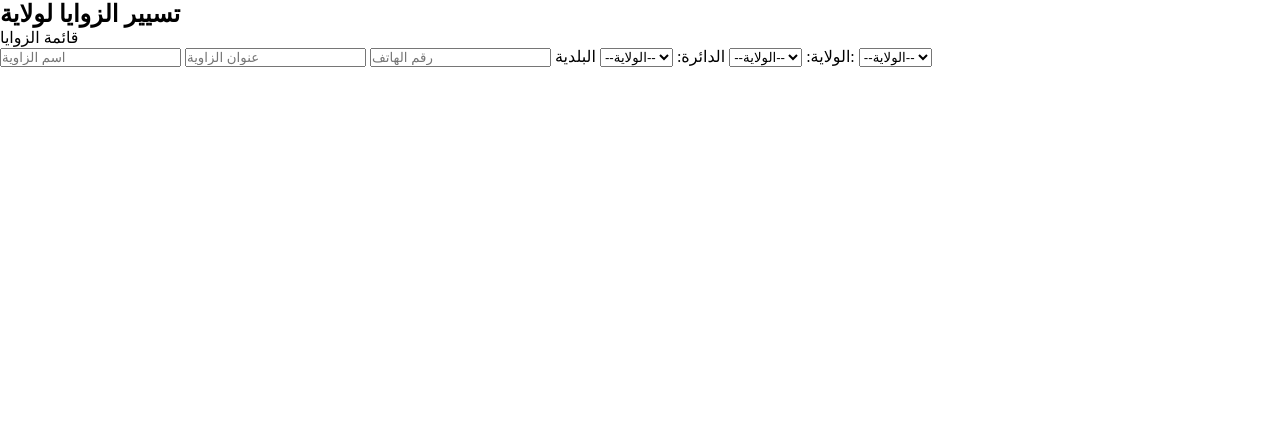
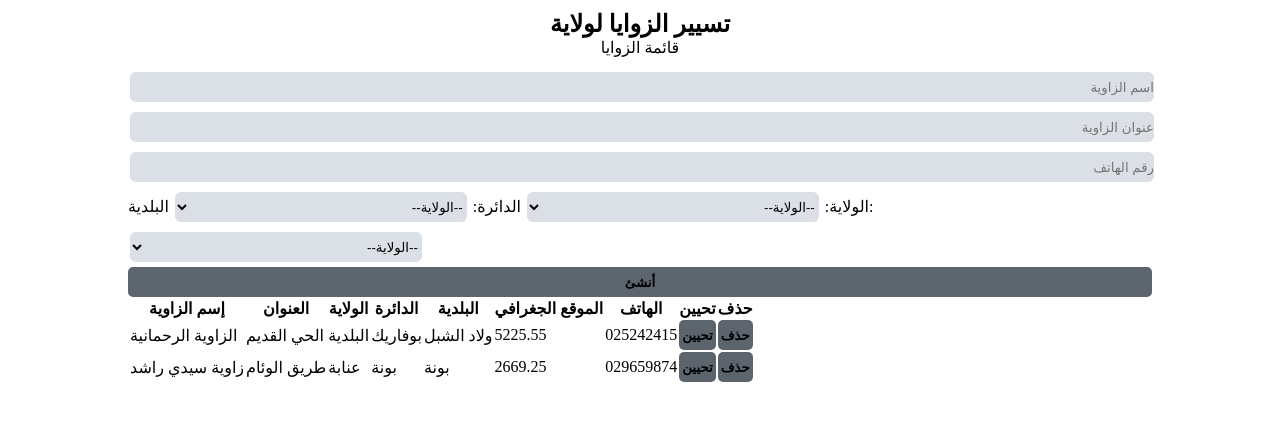
Before and after one commit to youslimani100/zak, a PHP site: page /zawaia.html in a window 1280 px wide. Shown: the top 421 px of the page. Run offline with PHP 8.4, Linux system fonts and the light colour scheme.

Commit message:
2 Structur html de la page zawaia.html

```diff
--- a/style.css
+++ b/style.css
@@ -7,3 +7,67 @@ body{
     color: #000;
     /* font-family: 'Times New Roman', Times, serif; */
 }
+.crud{
+    width: 80%;
+    margin: auto;
+}
+.head{
+    text-align: center;
+    margin: 10px 0;
+
+}
+/* input css .................................... */
+
+input{
+    width: 100%;
+    height: 30px;
+    outline: none;
+    border: none;
+    background: #dae0e6;
+    margin: 5px 2px;
+    direction: rtl;
+    border-radius: 6px;
+}
+input:focus{
+    background: #b5cee8;
+    transform: scale(1.05);
+}
+
+/* Select css .................................... */
+.SelectWilaya select{
+    width: 28.5%;
+}
+select{
+    width: 100%;
+    height: 30px;
+    outline: none;
+    border: none;
+    background: #dae0e6;
+    margin: 5px 2px;
+    direction: rtl;
+    border-radius: 6px;
+}
+section:focus{
+    background: #b5cee8;
+}
+
+
+label{
+    width: 100%;
+    text-align: right;
+}
+
+/* Button css .................................... */
+button{
+    width: 100%;
+    height: 30px;
+    font-weight: bold;
+    background: #5c646e;
+    border: none;
+    border-radius: 5px;
+    transition: 0.4s;
+}
+ button:hover{
+    background: #1c4a7f;
+    font-size: 120%;
+ }
--- a/zawaia.html
+++ b/zawaia.html
@@ -19,7 +19,7 @@
             <input type="text" id="nomzawia" placeholder="اسم الزاوية">
             <input type="text" id="adressezawia" placeholder="عنوان الزاوية">
             <input type="tel" id="telezawia" placeholder="رقم الهاتف">
-
+            <div class="SelectWilaya">
                 <label for="wilaya">الولاية:</label>
                 <select name="wilaya" id="wilaya">
                     <option value="">--الولاية--</option>
@@ -48,8 +48,47 @@
                 </select>
 
             </div>
+        <button>أنشئ</button>
+
+        </div>
         <div class="outputs">
-
+            <table>
+                <tr>
+                    <th>إسم الزاوية</th>
+                    <th>العنوان</th>
+                    <th>الولاية</th>
+                    <th>الدائرة</th>
+                    <th>البلدية</th>
+                    <th>الموقع الجغرافي</th>
+                    <th>الهاتف</th>
+                    <th>تحيين</th>
+                    <th>حذف</th>
+                </tr>
+            <tbody>
+                <tr>
+                    <td>الزاوية الرحمانية</td>
+                    <td>الحي القديم</td>
+                    <td>البلدية</td>
+                    <td>بوفاريك</td>
+                    <td>ولاد الشبل</td>
+                    <td>5225.55</td>
+                    <td>025242415</td>
+                    <td><button id="update">تحيين</button></td>
+                    <td><button id="delete">حذف</button></td>
+                </tr>
+                <tr>
+                    <td>زاوية سيدي راشد</td>
+                    <td>طريق الوئام</td>
+                    <td>عنابة</td>
+                    <td>بونة</td>
+                    <td>بونة</td>
+                    <td>2669.25</td>
+                    <td>029659874</td>
+                    <td><button id="update">تحيين</button></td>
+                    <td><button id="delete">حذف</button></td>
+                </tr>
+            </tbody>
+            </table>
         </div>
     </div>
 </body>
```
Also changed, not shown: 1 other file. Lines whose indentation alone changed are shown as unchanged.
